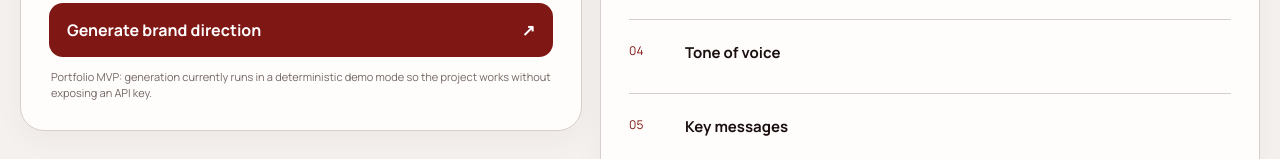
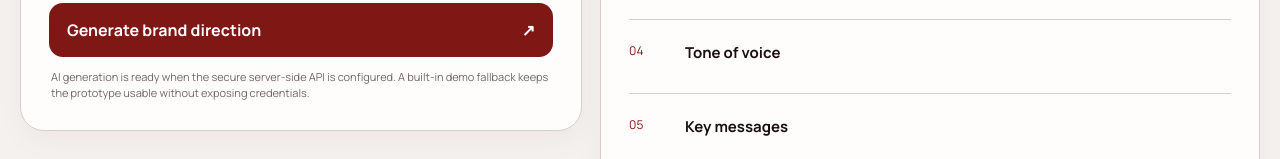
Before and after one commit to Anostosio/ai-brand-brief, a plain HTML site: page index.html in a window 1280 px wide. Shown: the part 1355-1514 px from the top of the page. Drawn offline with Linux system fonts and the light colour scheme; a web font is replaced by a local one.

Commit message:
Update UI for live AI generation status

```diff
--- a/index.html
+++ b/index.html
@@ -95,7 +95,7 @@
           <span>Generate brand direction</span>
           <span aria-hidden="true">↗</span>
         </button>
-        <p class="form-hint">Portfolio MVP: generation currently runs in a deterministic demo mode so the project works without exposing an API key.</p>
+        <p class="form-hint" id="generationStatus">AI generation is ready when the secure server-side API is configured. A built-in demo fallback keeps the prototype usable without exposing credentials.</p>
       </form>
 
       <section class="panel result-panel" aria-live="polite">
```
